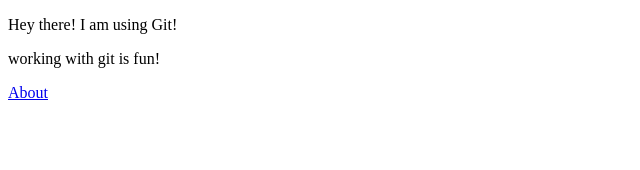
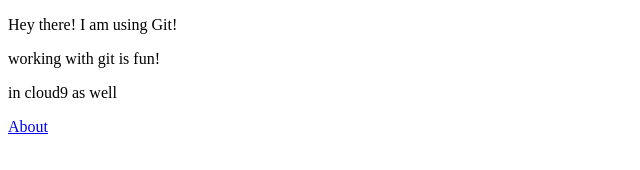
Before and after one commit to metelstra/demo-git, a plain HTML site: page index.html in a window 1280 px wide. Shown: the whole page, without its empty margins (0-640 px from the left). Drawn offline with Linux system fonts and the light colour scheme.

Commit message:
add cloud9 paragraph

```diff
--- a/index.html
+++ b/index.html
@@ -7,6 +7,7 @@
     <body>
         <p> Hey there! I am using Git!</p>
         <p> working with git is fun!</p>
+        <p>in cloud9 as well</p>
         <a href="about.html">About</a>
     </body>
     </html>
```
